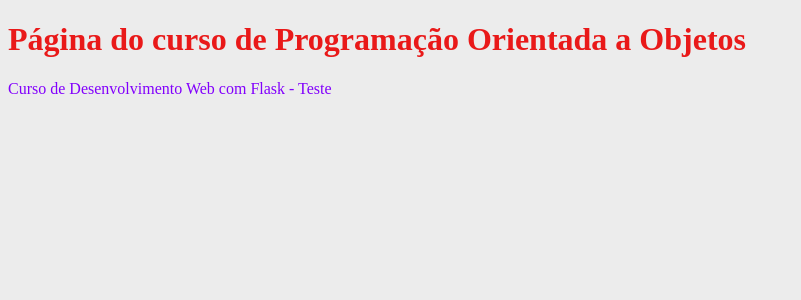
After one commit to bruno-otto/aula-dev-web, a Flask app: page /curso/poo in a window 1280 px wide. The commit adds this page. Shown: the top 300 px of the page, without its empty margins (0-801 px from the left). Run offline with Flask 3, Linux system fonts and the light colour scheme.

Commit message:
atualização cod

```diff
--- a/app.py
+++ b/app.py
@@ -10,5 +10,17 @@ def index():
 def saudacao():
     return render_template("saudacao.html")
 
+@app.route('/cursos')
+def curso():
+    return render_template("cursos.html")
+
+@app.route('/curso/devweb')
+def curso_devweb():
+    return render_template("curso_devweb.html")
+
+@app.route('/curso/poo')
+def curso_poo():
+    return render_template("curso_poo.html")
+
 if __name__ == '__main__':
     app.run(debug=True)
--- a/static/estilos.css
+++ b/static/estilos.css
@@ -1,9 +1,9 @@
 body {
-    background-color: rgb(201, 183, 218);
+    background-color: rgb(236, 236, 236);
 }
 
 h1 {
-    color: rgb(240, 108, 0);
+    color: rgb(233, 25, 25);
 }
 
 p {color: rgb(130, 0, 252);}
--- /dev/null
+++ b/templates/curso_poo.html
@@ -0,0 +1,12 @@
+<!DOCTYPE html>
+<html>
+<head>
+    <title>Programação Orientada a Objetos</title>
+    <meta charset="UTF-8">
+    <link rel="stylesheet" href="/static/estilos.css">
+</head>
+<body>
+    <h1>Página do curso de Programação Orientada a Objetos</h1>
+    <p>Curso de Desenvolvimento Web com Flask - Teste</p>
+</body>
+</html>
```
Also changed, not shown: templates/curso_devweb.html (added, +12 -0 lines), templates/cursos.html (added, +14 -0 lines).
